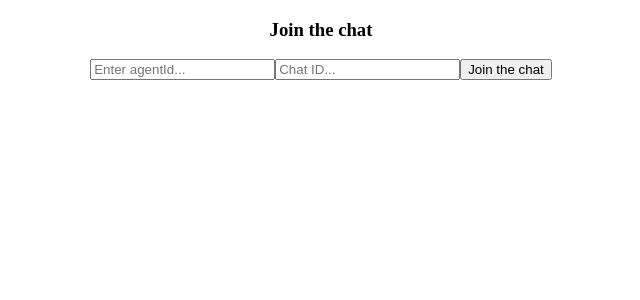
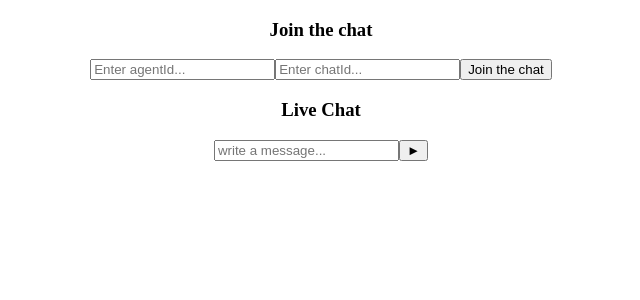
Before and after one commit to timmoh-king/Branch_Messaging_app, a React (Create React App) app in the folder client/: page / in a window 1280 px wide. Shown: the top 300 px of the page, without its empty margins (319-959 px from the left). Built offline with nearby package versions, Linux system fonts and the light colour scheme; no server answers.

Commit message:
created the ChatSpace component

```diff
--- a/client/src/App.js
+++ b/client/src/App.js
@@ -1,16 +1,17 @@
 import { useState } from 'react';
 import './App.css';
 import io from 'socket.io-client';
+import ChatSpace from './ChatSpace';
 
 const socket = io.connect("http://localhost:3005");
 
 function App() {
   const [agentId, setAgentId] = useState('');
-  const [chat, setChat] = useState('');
+  const [chatId, setChatId] = useState('');
 
-  const joinChat = () => {
-    if (agentId !== '' && chat !== '') {
-      socket.emit("join_chat", chat);
+  const joinChatSpace = () => {
+    if (agentId !== '' && chatId !== '') {
+      socket.emit("join_chat", chatId);
     }
   }
 
@@ -18,8 +19,10 @@ function App() {
     <div className="App">
       <h3>Join the chat</h3>
       <input type='text' placeholder='Enter agentId...' onChange={(e) => {setAgentId(e.target.value)}} />
-      <input type='text' placeholder='Chat ID...' onChange={(e) => {setChat(e.target.value)}} />
-      <button onClick={joinChat}>Join the chat</button>
+      <input type='text' placeholder='Enter chatId...' onChange={(e) => {setChatId(e.target.value)}} />
+      <button onClick={joinChatSpace}>Join the chat</button>
+
+      <ChatSpace socket={socket} agentId={agentId} chatId={chatId} />
     </div>
   );
 }
--- /dev/null
+++ b/client/src/ChatSpace.js
@@ -0,0 +1,20 @@
+import React from 'react'
+
+const ChatSpace = ({ socket, agentId, chatId }) => {
+  return (
+    <div>
+      <div className='chat-header'>
+        <h3>Live Chat</h3>
+      </div>
+      <div className='chat-body'>
+
+      </div>
+      <div className='chat-footer'>
+        <input type='text' placeholder='write a message...' />
+        <button>&#9658;</button>
+      </div>
+    </div>
+  )
+}
+
+export default ChatSpace;
```
